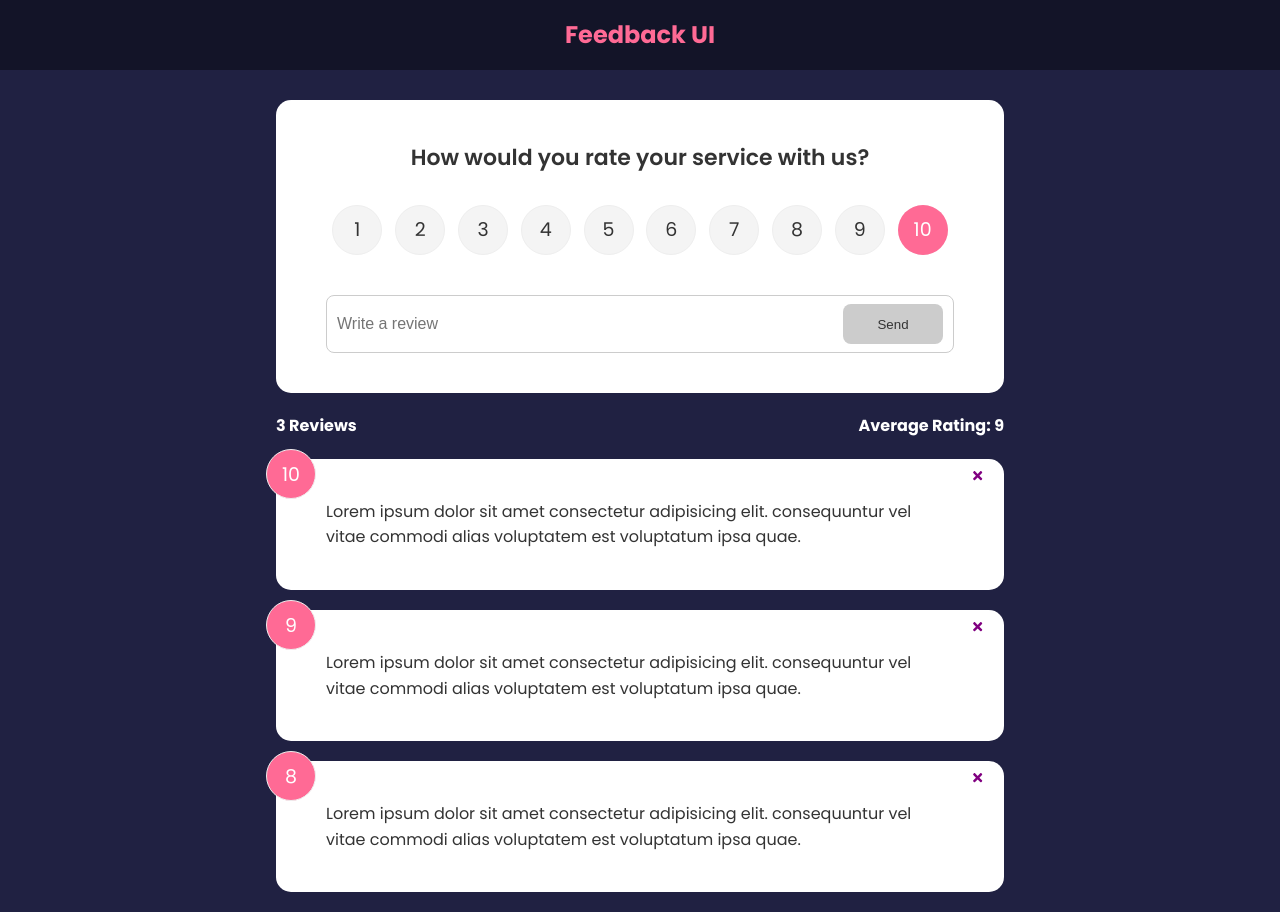
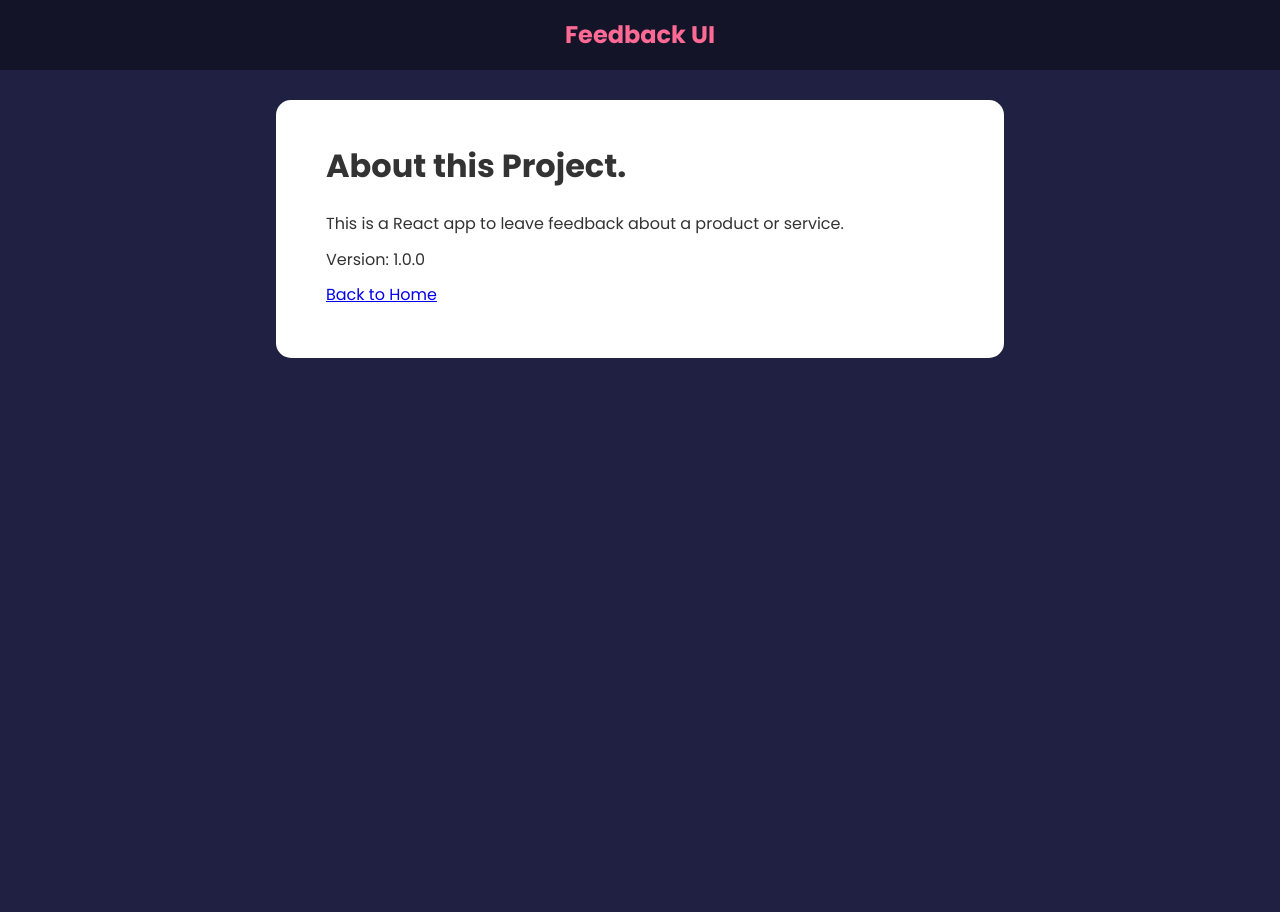
Before and after one commit to McClendonJustin/Feedback-App, a React (Create React App) app in the folder feedback-app/: page /about in a window 1280 px wide. After the commit the page ends 800 px from the top, so only its background shows below. Built offline with nearby package versions, Linux system fonts and the light colour scheme.

Commit message:
Router v6

```diff
--- a/feedback-app/package.json
+++ b/feedback-app/package.json
@@ -10,6 +10,7 @@
     "react": "^18.0.0",
     "react-dom": "^18.0.0",
     "react-icons": "^4.3.1",
+    "react-router-dom": "^6.3.0",
     "react-scripts": "^2.1.3",
     "uuid": "^8.3.2",
     "web-vitals": "^2.1.4"
--- a/feedback-app/src/App.js
+++ b/feedback-app/src/App.js
@@ -6,6 +6,8 @@ import FeedbackStats from './Components/FeedbackStats'
 import FeedbackForm from './Components/FeedbackForm'
 import FeedbackData from './data/FeedbackData'
 import {v4 as uuidv4} from 'uuid'
+import AboutPage from './pages/AboutPage'
+import {BrowserRouter as Router, Route, Routes} from 'react-router-dom'
 
 export default function App() {
     const [feedback, setFeedback] = useState(FeedbackData)
@@ -22,13 +24,21 @@ export default function App() {
     }
 
     return (
-        <>
+        <Router>
             <Header />
             <div className='container'>
-                <FeedbackForm handleAdd={addFeedback}/>
-                <FeedbackStats feedback={feedback} />
-                <FeedbackList feedback={feedback} handleDelete={deleteFeedback}/>
+                <Routes>
+                    <Route exact path='/' element={
+                        <>
+                            <FeedbackForm handleAdd={addFeedback}/>
+                            <FeedbackStats feedback={feedback} />
+                            <FeedbackList feedback={feedback} handleDelete={deleteFeedback}/>
+                        </>
+                    }>
+                    </Route>
+                    <Route path='/about' element={<AboutPage />} />
+                </Routes>
             </div>
-        </>
+        </Router>
     )
 }
--- /dev/null
+++ b/feedback-app/src/pages/AboutPage.jsx
@@ -0,0 +1,17 @@
+import React from 'react'
+import Card from '../Components/shared/Card'
+
+const AboutPage = () => {
+  return (
+    <Card>
+        <div className="about">
+            <h1>About this Project.</h1>
+            <p>This is a React app to leave feedback about a product or service.</p>
+            <p>Version: 1.0.0</p>
+            <p><a href='/'>Back to Home</a></p>
+        </div>
+    </Card>
+  )
+}
+
+export default AboutPage
```
Also changed, not shown: feedback-app/src/Components/AboutIconLink.jsx (added, +14 -0 lines), 1 other file (tests, documents, lock files or other folders).
